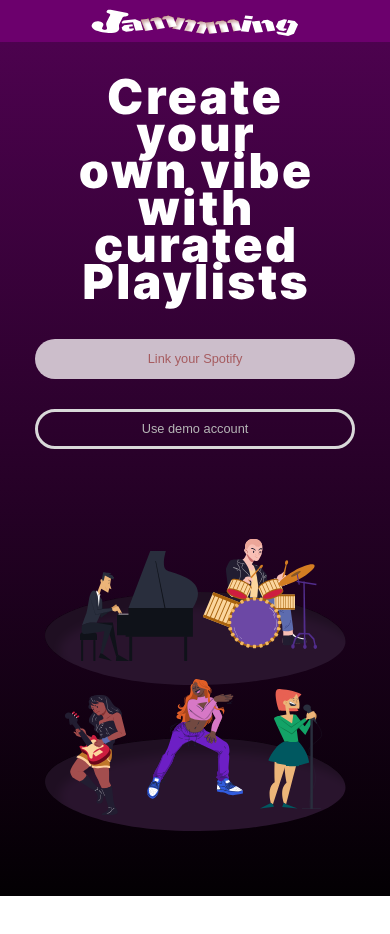
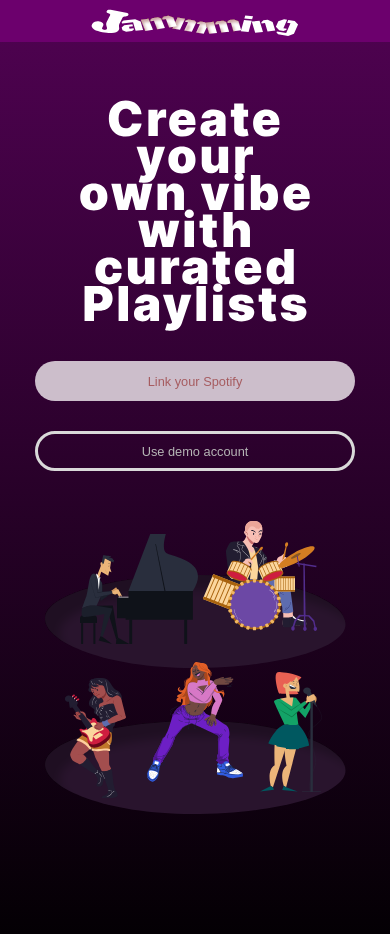
Before and after one commit to junluck/jamming_, a React (Create React App) app: page / in a window 390 px wide. Shown: the top 934 px of the page. Before the commit the page ends 896 px from the top, so only its background shows below. Built offline with nearby package versions, Linux system fonts and the light colour scheme.

Commit message:
update responsiveness

```diff
--- a/public/index.css
+++ b/public/index.css
@@ -4,4 +4,5 @@
     background-size: cover;
 
 
+
 }
--- a/src/Components/HomePage/homepage.css
+++ b/src/Components/HomePage/homepage.css
@@ -1,3 +1,7 @@
+.parentDiv{
+    height: 100vh;
+}
+
 
 .linkToSpotify{
     grid-row-start:1;
@@ -95,7 +99,6 @@
         grid-template-rows: 40% 60%;
         width: 100%;
         overflow: hidden;
-        height: 92vh;
     }
 
     .stageTwo{
@@ -121,8 +124,6 @@
         grid-template-columns: 20% 60% 20% ;
         grid-template-rows: 50% 50% ;
         width: 100%;
-        overflow: hidden;
-        height: 100vh;
     }
     .stageAndArtist{
         width: 1084px;
@@ -221,8 +222,7 @@
         grid-template-columns: 20% 60% 20% ;
         grid-template-rows: 50% 50% ;
         width: 100%;
-        overflow: hidden;
-        height: 100vh;
+
     }
     .stageAndArtist{
         width: 804px;
@@ -298,7 +298,7 @@
     }
 
     .stage{
-       width:850px
+       width:800px
     }
 
     .stageTwo{
@@ -318,6 +318,7 @@
 
 
 @media(min-width:500px) and (max-width:804px){
+
     .parentHomeDiv{
         margin-top: 10px;
         display: grid;
@@ -325,7 +326,8 @@
         grid-template-rows: 50% 50% ;
         width: 100%;
         overflow: hidden;
-        height: 100vh;
+
+
     }
     .stageAndArtist{
         width: 804px;
@@ -431,15 +433,17 @@
 
 @media(min-width:320px) and (max-width:499px){
     .parentHomeDiv{
-        margin-top: 10px;
+        margin-top: 60px;
         display: grid;
         grid-template-columns: 20% 60% 20% ;
         grid-template-rows: 50% 50% ;
         width: 100%;
-        overflow: hidden;
-        height: 100vh;
+
+
+
     }
     .stageAndArtist{
+        margin-top: 50px;
         width: 804px;
        }
 
--- a/src/Components/HomePage/homepage.js
+++ b/src/Components/HomePage/homepage.js
@@ -6,6 +6,7 @@
 //function component that is the homepage that consists of the buttons title and different vector artwork
 function Homepage(){
     return (
+        <div className="parentDiv">
             <div className="parentHomeDiv">
                 <Outlet />
             <div className="stageAndArtist">
@@ -23,6 +24,7 @@
                     <LinkToSpotify />
                 </div>
         </div>
+    </div>
     )
 }
 
```
Lines whose indentation alone changed are shown as unchanged.
